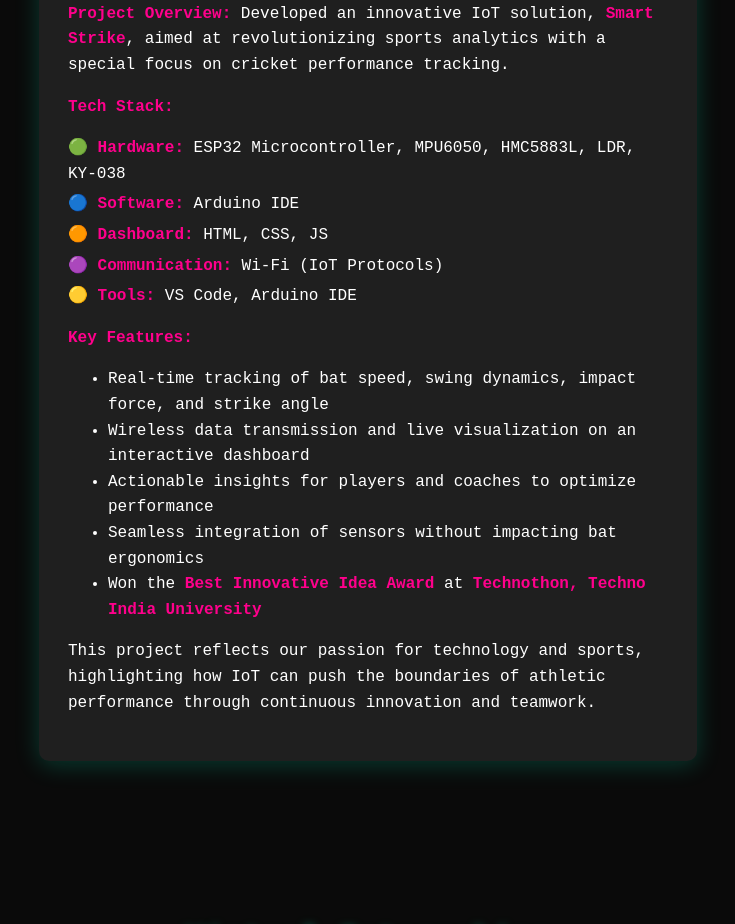
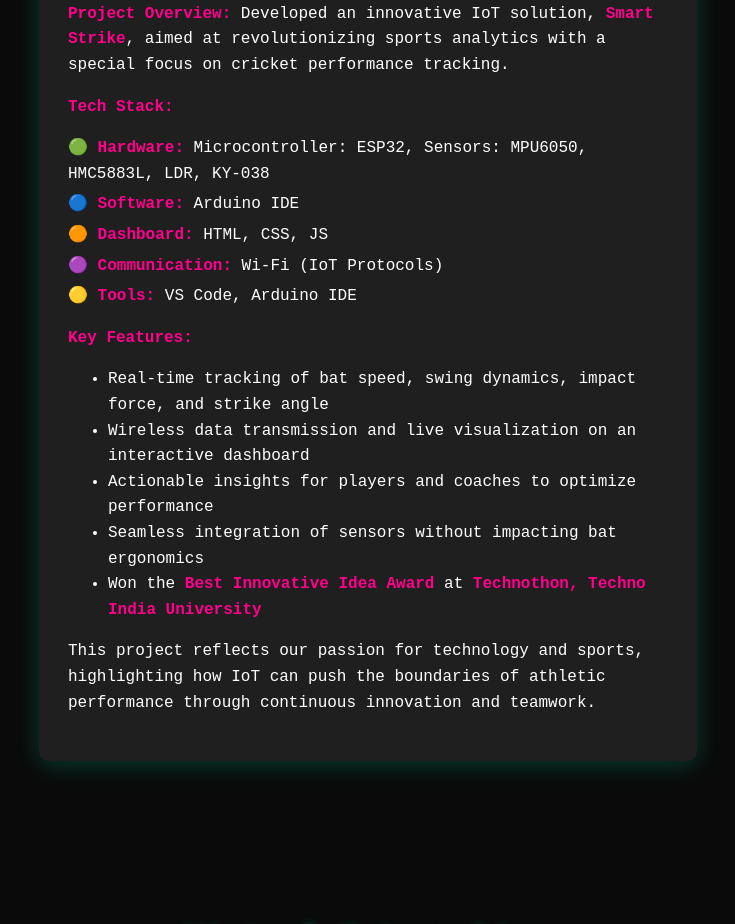
Before and after one commit to kumardarun11/portfolio, a React (Create React App) app: page / in a window 1280 px wide. Shown: the part 5560-6484 px from the top of the page, without its empty margins (272-1007 px from the left). Built offline with nearby package versions, Linux system fonts and the light colour scheme.

Commit message:
Did some changes

```diff
--- a/src/App.js
+++ b/src/App.js
@@ -282,7 +282,7 @@ function App() {
                             {/* Tech Stack Section */}
                             <p><strong>Tech Stack:</strong></p>
                             <ul className="tech-stack">
-                                <li>🟢 <strong>Hardware:</strong> ESP32 Microcontroller, MPU6050, HMC5883L, LDR, KY-038 </li>
+                                <li>🟢 <strong>Hardware:</strong> Microcontroller: ESP32, Sensors: MPU6050, HMC5883L, LDR, KY-038 </li>
                                 <li>🔵 <strong>Software:</strong> Arduino IDE</li>
                                 <li>🟠 <strong>Dashboard:</strong> HTML, CSS, JS</li>
                                 <li>🟣 <strong>Communication:</strong> Wi-Fi (IoT Protocols)</li>
```
